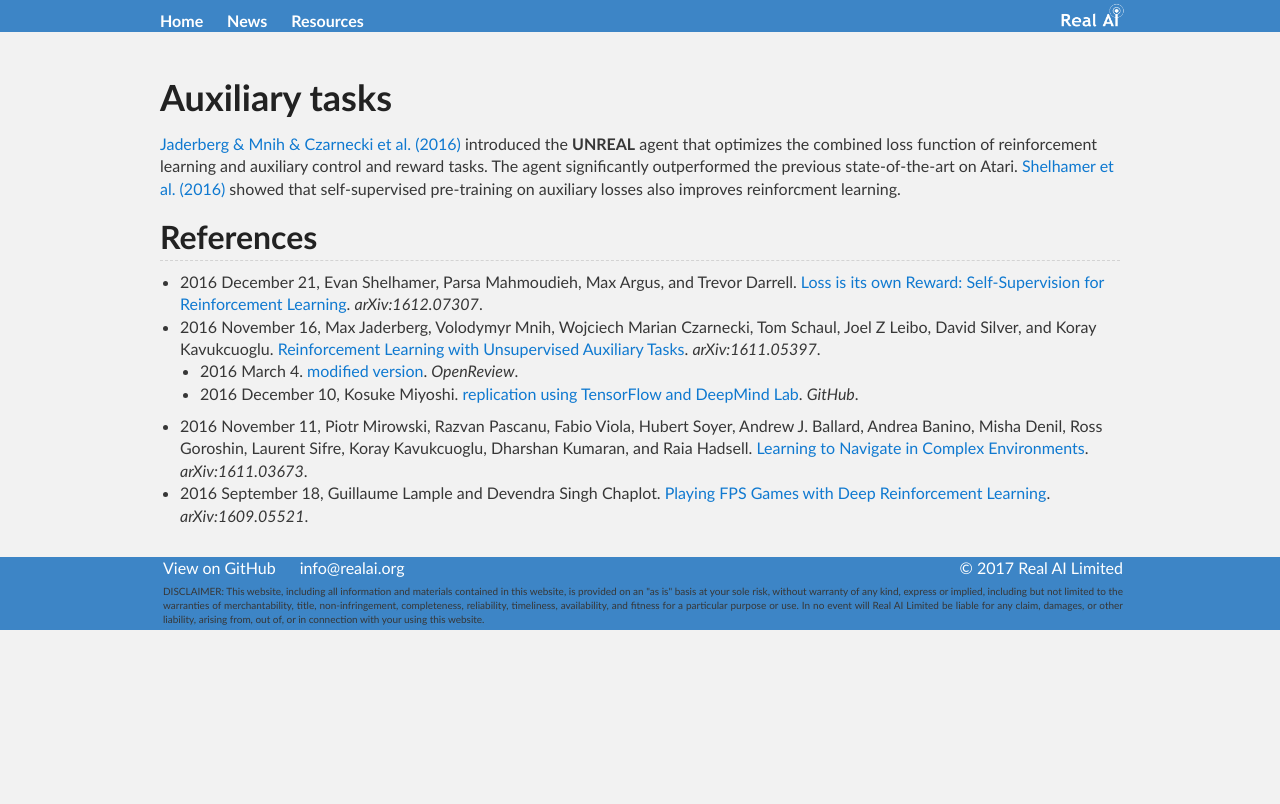
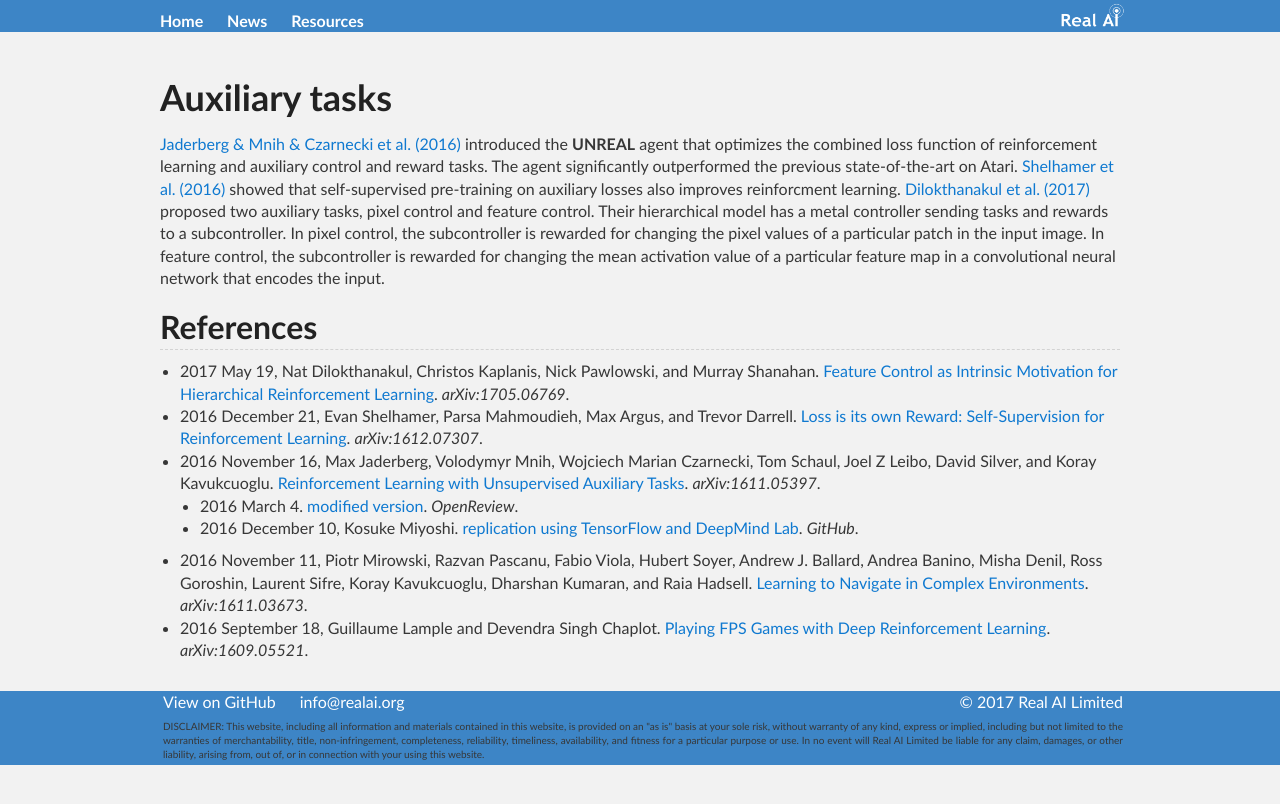
Before and after one commit to Tonywuhk/realai.org, a Jekyll site: the page built from auxiliary-tasks.md, in a window 1280 px wide. Shown: the top 804 px of the page. Built offline with Jekyll 4.4.1, drawn with Linux system fonts in a browser that asks for light colours; our own code applies the rules of GitHub Pages for plain Markdown files; comment, search, counter and statistics services are not loaded; the repository's description, which GitHub fills in, is left out.

Commit message:
Update auxiliary-tasks.md

```diff
--- a/auxiliary-tasks.md
+++ b/auxiliary-tasks.md
@@ -3,10 +3,11 @@ permalink: /auxiliary-tasks/
 ---
 # Auxiliary tasks
 
-[Jaderberg & Mnih & Czarnecki et al. (2016)](https://arxiv.org/abs/1611.05397) introduced the **UNREAL** agent that optimizes the combined loss function of reinforcement learning and auxiliary control and reward tasks. The agent significantly outperformed the previous state-of-the-art on Atari. [Shelhamer et al. (2016)](https://arxiv.org/abs/1612.07307) showed that self-supervised pre-training on auxiliary losses also improves reinforcment learning.
+[Jaderberg & Mnih & Czarnecki et al. (2016)](https://arxiv.org/abs/1611.05397) introduced the **UNREAL** agent that optimizes the combined loss function of reinforcement learning and auxiliary control and reward tasks. The agent significantly outperformed the previous state-of-the-art on Atari. [Shelhamer et al. (2016)](https://arxiv.org/abs/1612.07307) showed that self-supervised pre-training on auxiliary losses also improves reinforcment learning. [Dilokthanakul et al. (2017)](https://arxiv.org/abs/1705.06769) proposed two auxiliary tasks, pixel control and feature control. Their hierarchical model has a metal controller sending tasks and rewards to a subcontroller. In pixel control, the subcontroller is rewarded for changing the pixel values of a particular patch in the input image. In feature control, the subcontroller is rewarded for changing the mean activation value of a particular feature map in a convolutional neural network that encodes the input.
 
 ## References
 
+* 2017 May 19, Nat Dilokthanakul, Christos Kaplanis, Nick Pawlowski, and Murray Shanahan. [Feature Control as Intrinsic Motivation for Hierarchical Reinforcement Learning](https://arxiv.org/abs/1705.06769). *arXiv:1705.06769*.
 * 2016 December 21, Evan Shelhamer, Parsa Mahmoudieh, Max Argus, and Trevor Darrell. [Loss is its own Reward: Self-Supervision for Reinforcement Learning](https://arxiv.org/abs/1612.07307). *arXiv:1612.07307*.
 * 2016 November 16, Max Jaderberg, Volodymyr Mnih, Wojciech Marian Czarnecki, Tom Schaul, Joel Z Leibo, David Silver, and Koray Kavukcuoglu. [Reinforcement Learning with Unsupervised Auxiliary Tasks](https://arxiv.org/abs/1611.05397). *arXiv:1611.05397*.
   * 2016 March 4. [modified version](https://openreview.net/forum?id=SJ6yPD5xg). *OpenReview*.
```
